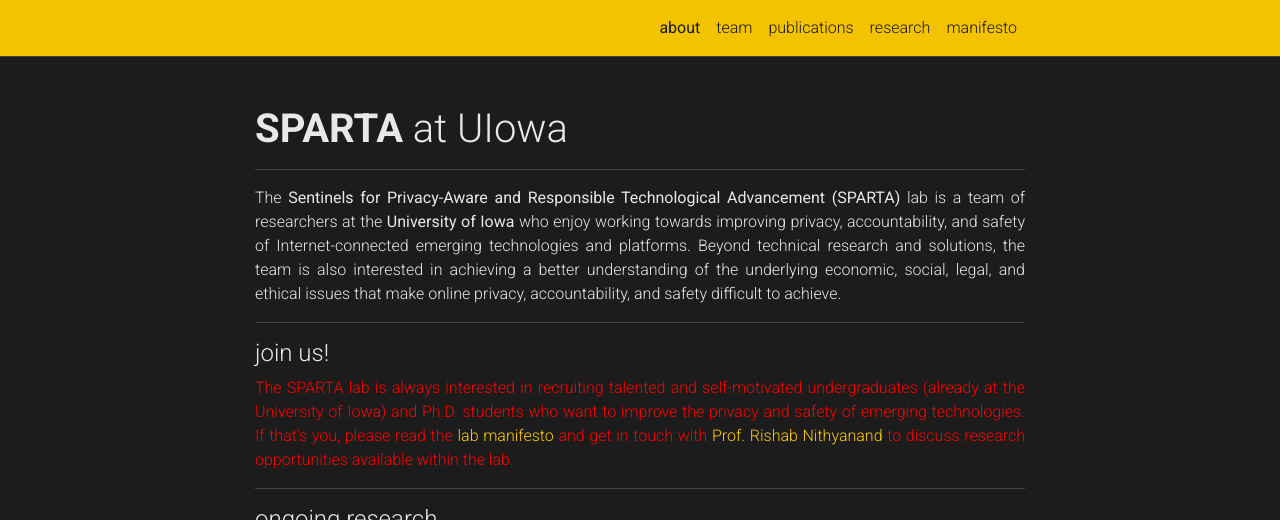
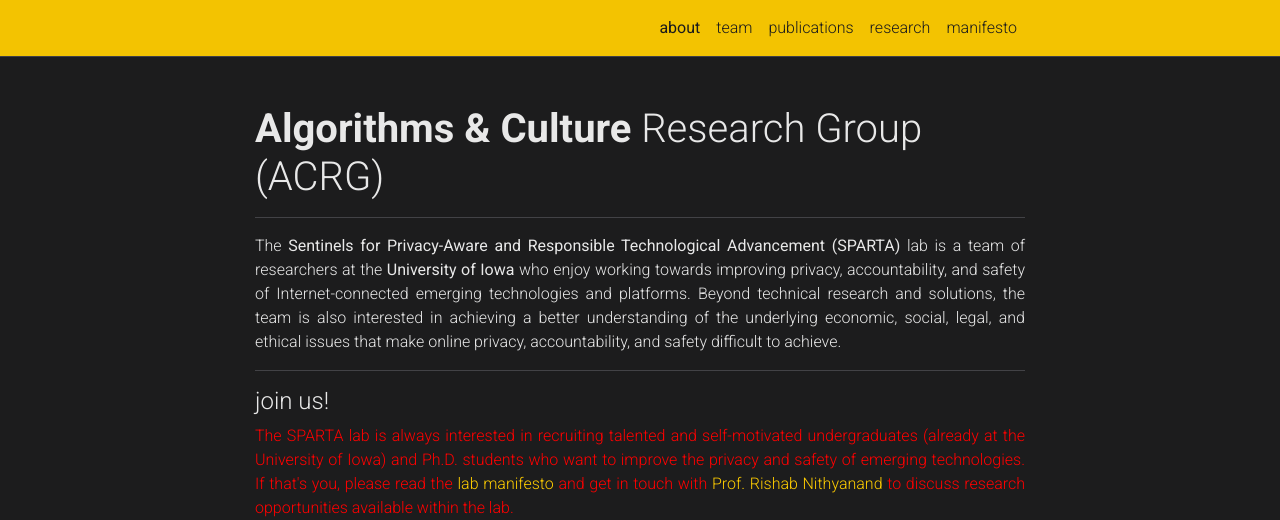
Before and after one commit to acrg-shared/acrg-shared.github.io, a Jekyll site: the page built from _pages/about.md, in a window 1280 px wide and 900 px high, cut to the strip 0-520 px from the top of the window. Built offline with Jekyll 4.4.1, drawn with Linux system fonts in a browser that asks for light colours; comment, search, counter and statistics services are not loaded; a style sheet for code colours, icons or effects is not loaded; some of the changed text lies outside the part shown.

Commit message:
Update _config.yml
Updating site title

```diff
--- a/_config.yml
+++ b/_config.yml
@@ -3,12 +3,12 @@
 # -----------------------------------------------------------------------------
 
 title: blank # the website title (if blank, full name will be used instead)
-first_name: SPARTA
-middle_name: at
-last_name: UIowa
+first_name: Algorithms & Culture
+middle_name: Research Group
+last_name: (ACRG)
 email: rishab-nithyanand@uiowa.edu
 description: > # the ">" symbol means to ignore newlines until "footer_text:"
-  Homepage of the SPARTA Lab @ University of Iowa
+  Homepage of the Algorithms & Culture Research Group
 footer_text: >
   Powered by <a href="https://jekyllrb.com/" target="_blank">Jekyll</a> with <a href="https://github.com/alshedivat/al-folio">al-folio</a> theme.
   Images created with <a href="https://www.midjourney.com/">midjourney</a>.
```
